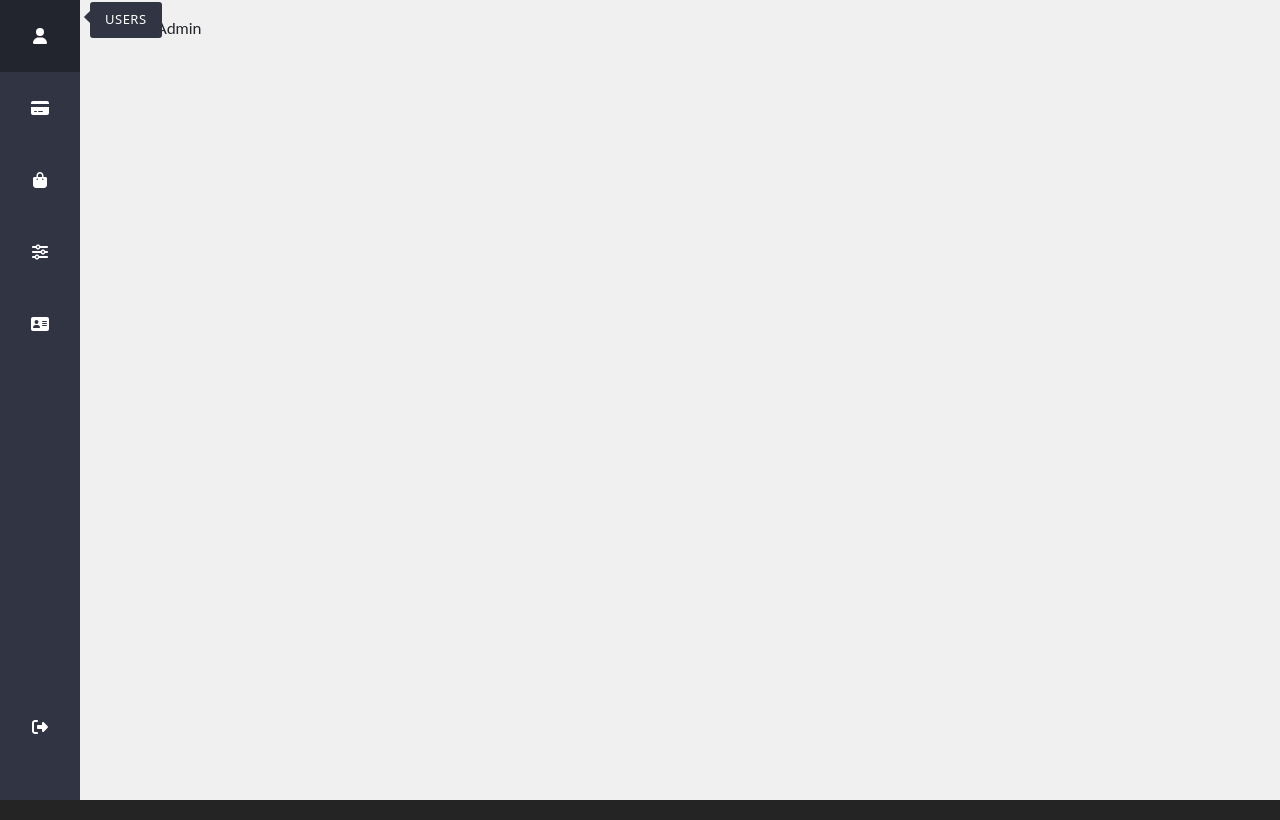
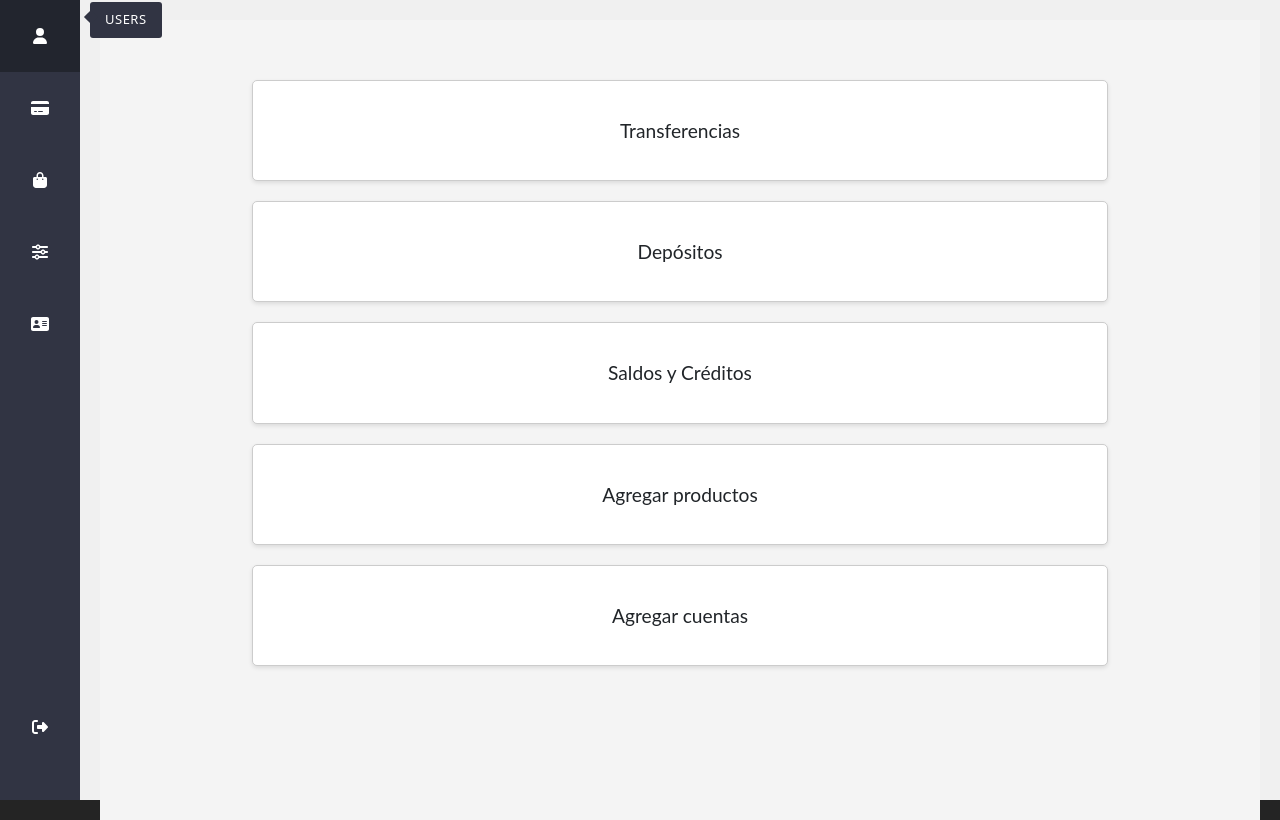
Before and after one commit to The-Cube-s/SistemaBancario_Frontend, a React (Vite) app: page /home/banco/settings in a window 1280 px wide. Built offline with nearby package versions, Linux system fonts and the light colour scheme.

Commit message:
Pagina settings con opciones por medio de GRIDS

```diff
--- /dev/null
+++ b/src/Components/Register/RegistProduct.jsx
@@ -0,0 +1,33 @@
+import styled from 'styled-components';
+
+const RegistProductContainer = styled.div`
+  padding: 20px;
+  background-color: #e0f7fa;
+  border-radius: 5px;
+  box-shadow: 0 2px 4px rgba(0, 0, 0, 0.1);
+  text-align: left;
+`;
+
+//Esto solo es para probar (no tiene funcion ni vista)
+export const RegistProduct = () => {
+  return (
+    <RegistProductContainer>
+      <h2>Registrar Producto</h2>
+      <form>
+        <div>
+          <label htmlFor="productName">Nombre del Producto:</label>
+          <input type="text" id="productName" name="productName" />
+        </div>
+        <div>
+          <label htmlFor="productDescription">Descripción del Producto:</label>
+          <textarea id="productDescription" name="productDescription" />
+        </div>
+        <div>
+          <label htmlFor="productPrice">Precio del Producto:</label>
+          <input type="number" id="productPrice" name="productPrice" />
+        </div>
+        <button type="submit">Registrar</button>
+      </form>
+    </RegistProductContainer>
+  );
+};
--- a/src/Pages/Admin/SettingsAdmin.jsx
+++ b/src/Pages/Admin/SettingsAdmin.jsx
@@ -1,7 +1,96 @@
-import React from 'react'
+import { useState} from 'react';
+import styled from 'styled-components';
+//agregar componentes
+import { RegistProduct } from '../../Components/Register/RegistProduct';
+
+const SettingsAdminContainer = styled.div`
+  display: flex;
+  flex-direction: column;
+  align-items: center;
+  padding: 20px;
+  background-color: #f4f4f4;
+  height: 100vh;
+`;
+
+const Content = styled.div`
+  width: 80%;
+  margin-top: 20px;
+`;
+
+const GridContainer = styled.div`
+  display: grid;
+  grid-template-columns: 1fr;
+  grid-gap: 20px;
+  padding: 20px;
+`;
+
+const GridItem = styled.div`
+  background-color: #fff;
+  border: 1px solid #ccc;
+  padding: 40px;
+  border-radius: 5px;
+  box-shadow: 0 2px 4px rgba(0, 0, 0, 0.1);
+  text-align: center;
+  font-size: 1.2em;
+  cursor: pointer;
+`;
+
+const BackButton = styled.button`
+  margin-bottom: 20px; /* Cambiado a margin-bottom */
+  padding: 10px 20px;
+  font-size: 1em;
+  cursor: pointer;
+  border: none;
+  border-radius: 5px;
+  background-color: #007bff;
+  color: white;
+`;
+
+const SectionContent = styled.div`
+  background-color: #fff;
+  border: 1px solid #ccc;
+  padding: 40px;
+  border-radius: 5px;
+  box-shadow: 0 2px 4px rgba(0, 0, 0, 0.1);
+  text-align: center;
+  font-size: 1.2em;
+`;
 
 export const SettingsAdmin = () => {
+  const [activeSection, setActiveSection] = useState(null);
+
+  const handleButtonClick = (section) => {
+    setActiveSection(section);
+  };
+
+  const handleBackClick = () => {
+    setActiveSection(null);
+  };
+
   return (
-    <div>SettingsAdmin</div>
-  )
-}
+    <SettingsAdminContainer>
+      {activeSection === null ? (
+        <Content>
+          <GridContainer>
+            <GridItem onClick={() => handleButtonClick('transferencias')}>Transferencias</GridItem>
+            <GridItem onClick={() => handleButtonClick('depositos')}>Depósitos</GridItem>
+            <GridItem onClick={() => handleButtonClick('saldos-creditos')}>Saldos y Créditos</GridItem>
+            <GridItem onClick={() => handleButtonClick('producto')}>Agregar productos</GridItem>
+            <GridItem onClick={() => handleButtonClick('cuenta')}>Agregar cuentas</GridItem>
+          </GridContainer>
+        </Content>
+      ) : (
+        <Content>
+          <SectionContent>
+            <BackButton onClick={handleBackClick}>Regresar</BackButton>
+            {activeSection === 'transferencias' && <div>Contenido de Transferencias</div>}
+            {activeSection === 'depositos' && <div>Contenido de Depósitos</div>}
+            {activeSection === 'saldos-creditos' && <div>Contenido de Saldos y Créditos</div>}
+            {activeSection === 'producto' && <RegistProduct />}
+            {activeSection === 'cuenta' && <div>Contenido de cuenta</div>}
+          </SectionContent>
+        </Content>
+      )}
+    </SettingsAdminContainer>
+  );
+};
--- a/src/Services/apiAdmin.js
+++ b/src/Services/apiAdmin.js
@@ -22,17 +22,6 @@ apiClient.interceptors.request.use(
 export const loginRequest = async(user)=>{
     try {
         return await apiClient.post('/user/login', user)
-    } catch (err) {
-        return {
-            error: true,
-            err
-        }
-    }
-}
-
-export const registerRequest = async(user)=>{
-    try {
-        return await apiClient.post('/user/register', user)
     } catch (err) {
         return {
             error: true,
@@ -82,3 +71,37 @@ export const deleteUserRequest = async (id) => {
         }
     }
 }
+
+//Parte de agregar usuarios, cuentas y productos
+export const registerRequest = async(user)=>{
+    try {
+        return await apiClient.post('/user/register', user)
+    } catch (err) {
+        return {
+            error: true,
+            err
+        }
+    }
+}
+
+export const addProductRequest = async(product)=>{
+    try {
+        return await apiClient.post('/product/saveProduct', product)
+    } catch (err) {
+        return {
+            error: true,
+            err
+        }
+    }
+}
+
+export const addAccountRequest = async(account)=>{
+    try {
+        return await apiClient.post('/account/saveAccount', account)
+    } catch (err) {
+        return {
+            error: true,
+            err
+        }
+    }
+}
```
